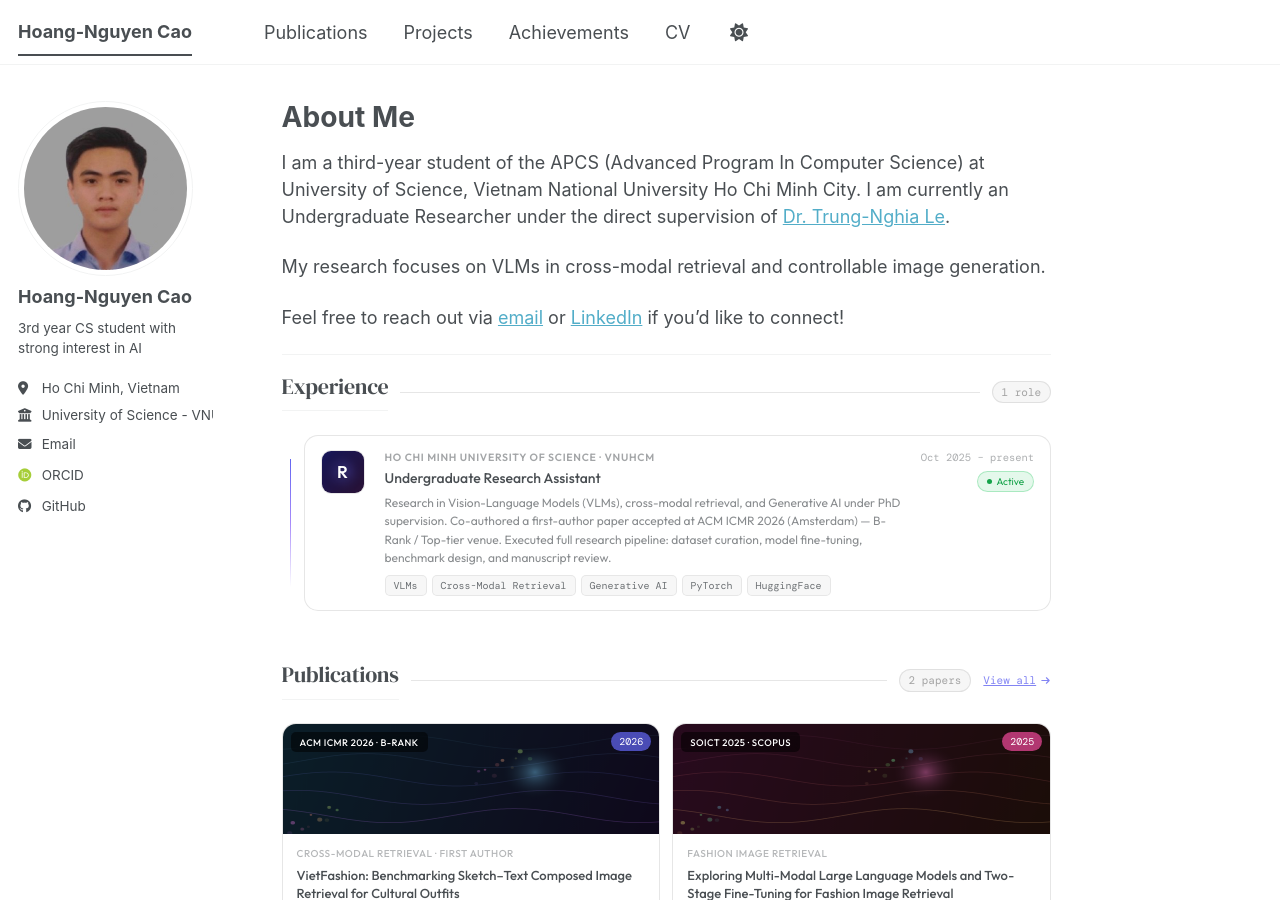
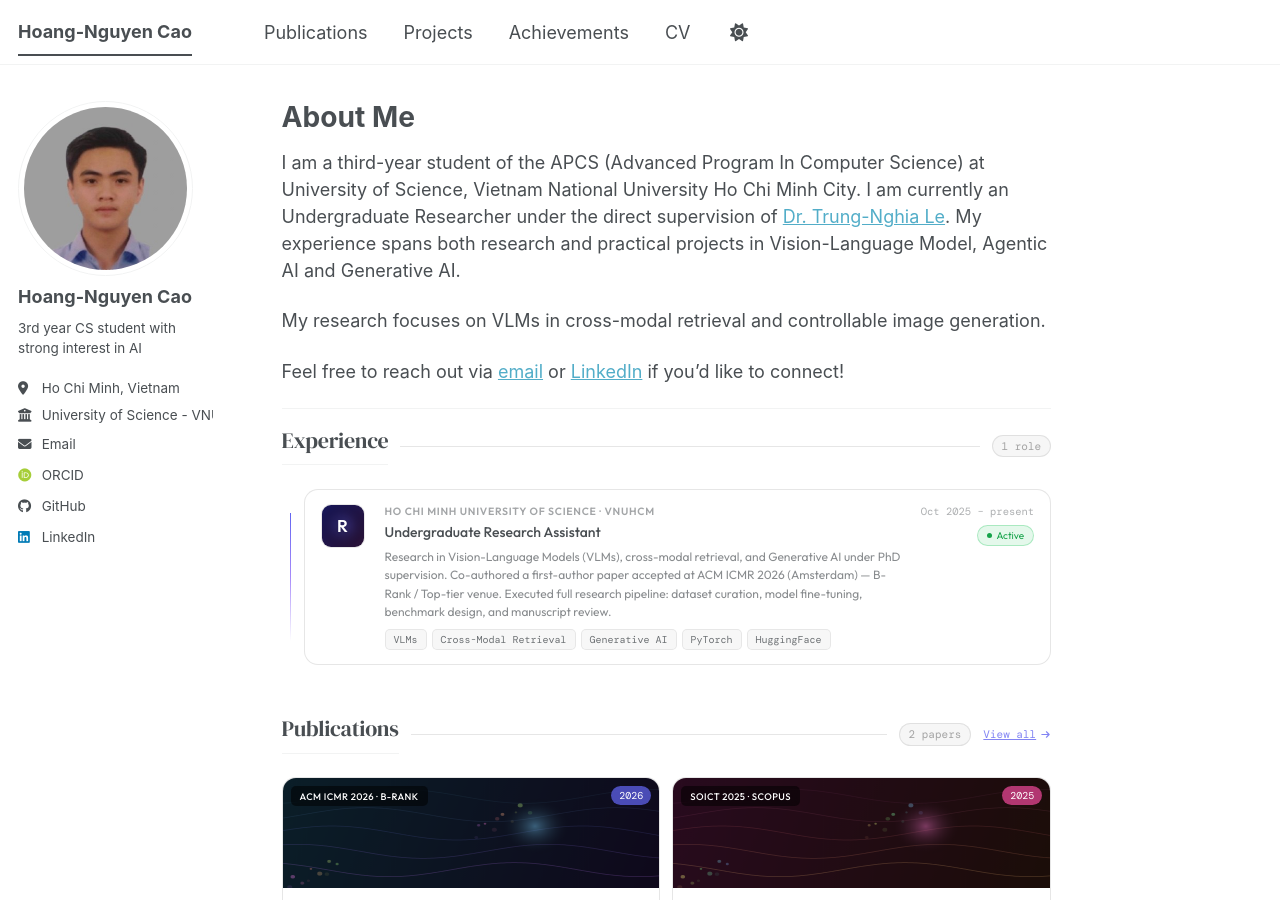
Before and after one commit to HNg0303/HNg0303.github.io, a Jekyll site: the page built from _pages/about.md, in a window 1280 px wide and 900 px high. Built offline with Jekyll 4.4.1, drawn with Linux system fonts in a browser that asks for light colours; some web fonts are replaced; a script bundle is joined from its source files by our own code; library files that are not in the unit come from our copies; comment, search, counter and statistics services are not loaded.

Commit message:
Update About

```diff
--- a/_config.yml
+++ b/_config.yml
@@ -66,7 +66,7 @@ author:
   keybase          : # Username
   instagram        : # Username
   lastfm           : # Username
-  linkedin         : # Username
+  linkedin         : "hoang-nguyen03"
   mastodon         : # URL
   medium           : # URL
   pinterest        : # Username
--- a/_pages/about.md
+++ b/_pages/about.md
@@ -10,11 +10,11 @@ redirect_from:
 
 # About Me
 
-I am a third-year student of the APCS (Advanced Program In Computer Science) at University of Science, Vietnam National University Ho Chi Minh City. I am currently an Undergraduate Researcher under the direct supervision of [Dr. Trung-Nghia Le](https://ltnghia.github.io/).
+I am a third-year student of the APCS (Advanced Program In Computer Science) at University of Science, Vietnam National University Ho Chi Minh City. I am currently an Undergraduate Researcher under the direct supervision of [Dr. Trung-Nghia Le](https://ltnghia.github.io/). My experience spans both research and practical projects in Vision-Language Model, Agentic AI and Generative AI.
 
 My research focuses on VLMs in cross-modal retrieval and controllable image generation.
 
-Feel free to reach out via [email](mailto:chnguyen032005@gmail.com) or [LinkedIn](www.linkedin.com/in/hoang-nguyen03) if you'd like to connect!
+Feel free to reach out via [email](mailto:chnguyen032005@gmail.com) or [LinkedIn](https://www.linkedin.com/in/hoang-nguyen03/) if you'd like to connect!
 
 ---
 
```
Also changed, not shown: images/CaoHoangNguyen_ProfilePicture.png (added).
